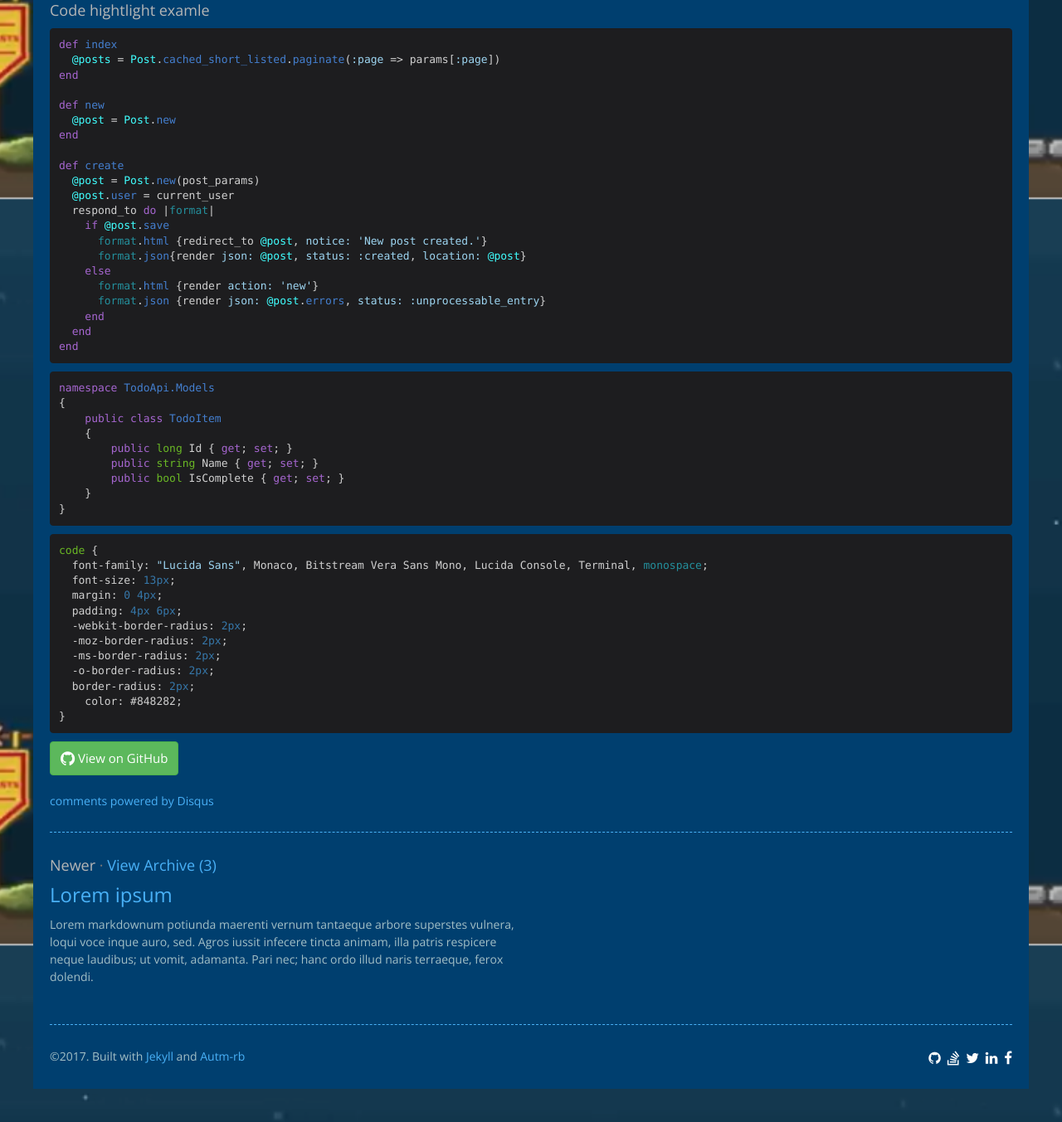
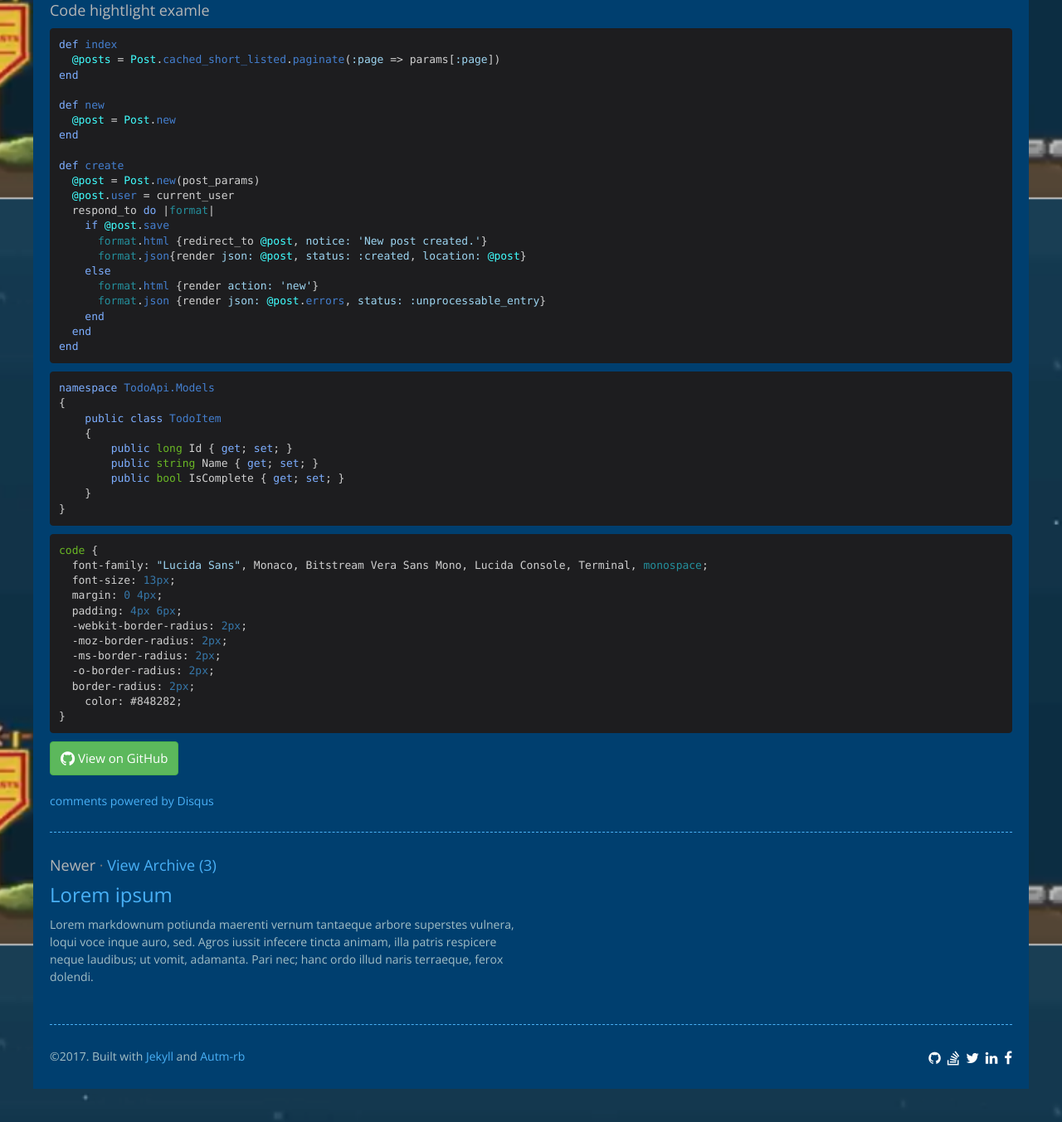
Before and after one commit to denvernaidoo/denvernaidoo.github.io, a Jekyll site: the page built from _posts/2014-11-30-testtest.md, in a window 1280 px wide. Shown: the part 1560-2913 px from the top of the page at 83% size. Built offline with Jekyll 4.4.1, drawn with Linux system fonts in a browser that asks for light colours; nearby versions of some CDN libraries; comment, search, counter and statistics services are not loaded.

Commit message:
keyword color change

```diff
--- a/public/stylesheets/pygment_trac.css
+++ b/public/stylesheets/pygment_trac.css
@@ -49,7 +49,7 @@ pre code {
 .highlight .c { color: #999999; font-style: italic } /* Comment */
 .highlight .err { color: #a61717; background-color: #e3d2d2 } /* Error */
 .highlight .g { color: #d0d0d0 } /* Generic */
-.highlight .k { color: #a666d0; font-weight: normal } /* Keyword */
+.highlight .k { color: #7daeff; font-weight: normal } /* Keyword */
 .highlight .l { color: #d0d0d0 } /* Literal */
 .highlight .n { color: #d0d0d0 } /* Name */
 .highlight .o { color: #d0d0d0 } /* Operator */
```
